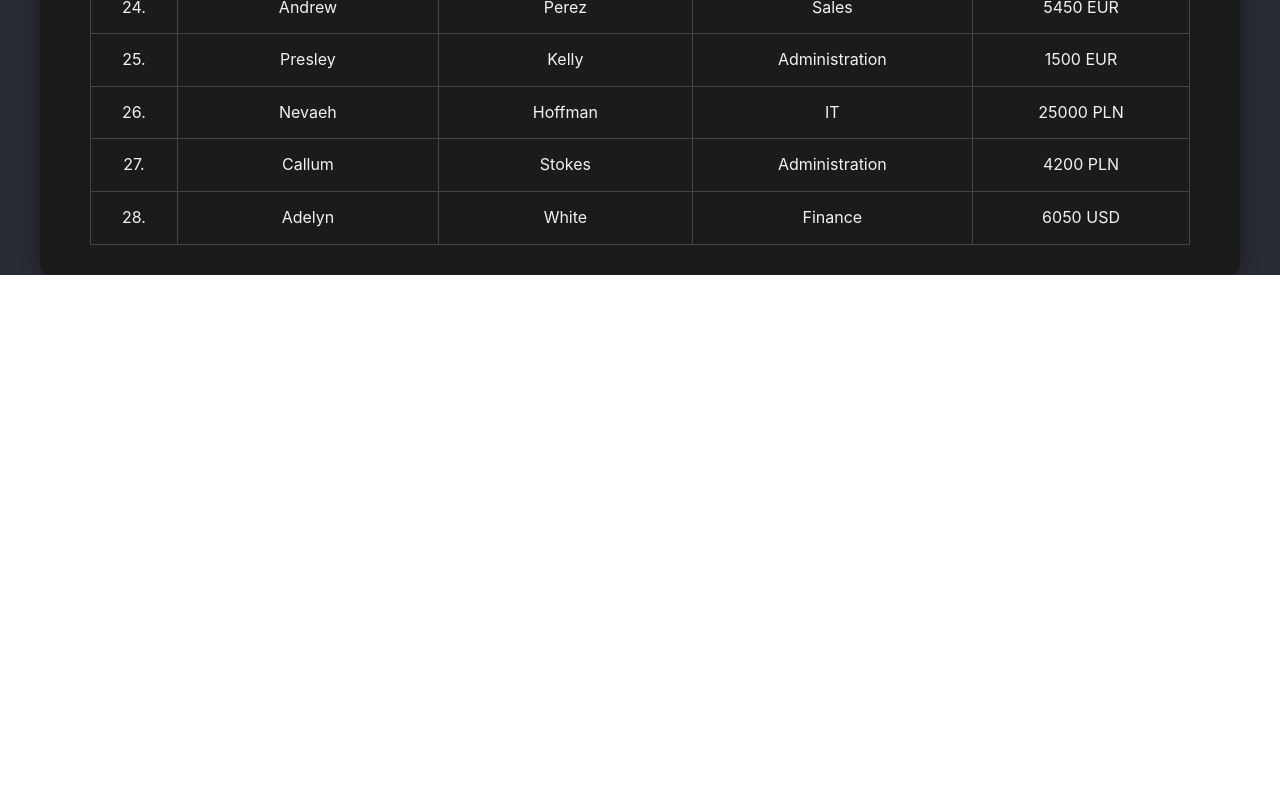
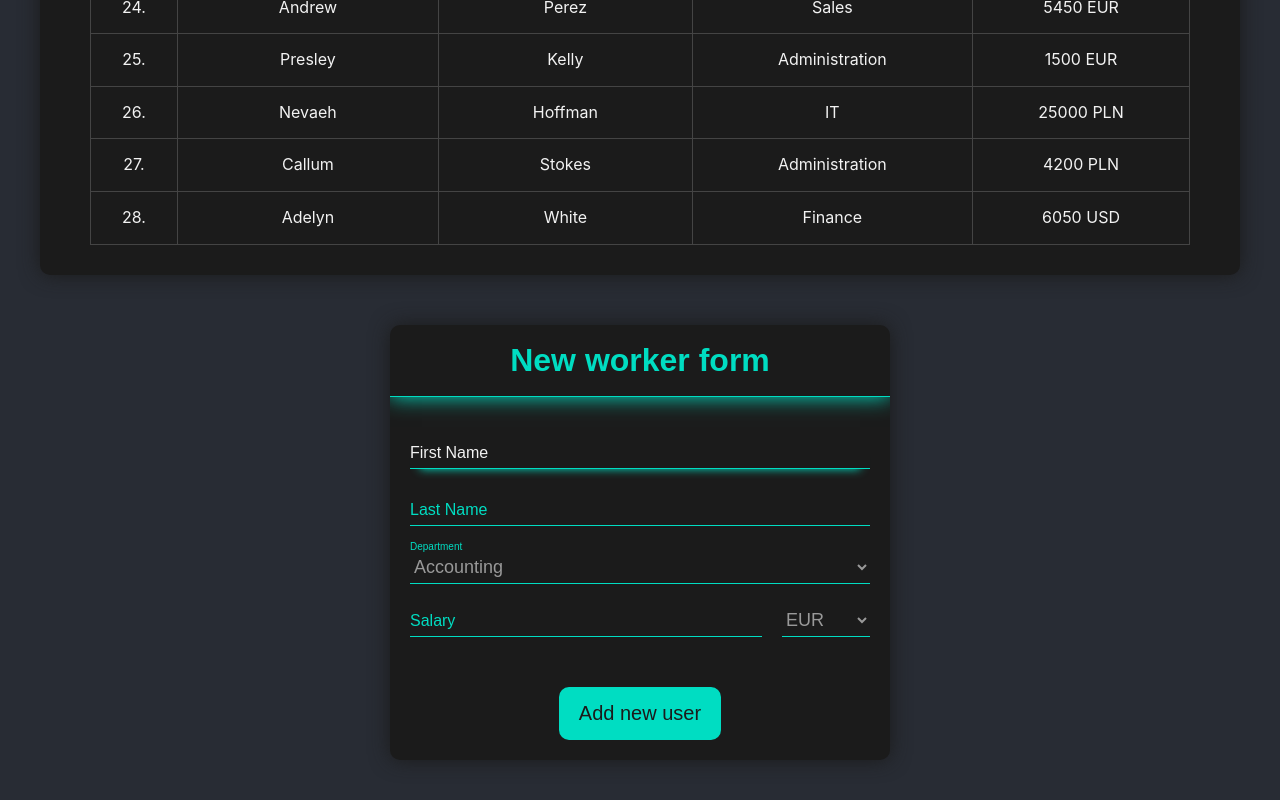
Before and after one commit to pfmnowak/employee-management-react, a React (Create React App) app: page / in a window 1280 px wide. Shown: the part 1404-2204 px from the top of the page. Before the commit the page ends 1679 px from the top, so only its background shows below. Built offline with nearby package versions, Linux system fonts and the light colour scheme.

Commit message:
Add form for adding new employees

```diff
--- a/src/App.tsx
+++ b/src/App.tsx
@@ -1,7 +1,10 @@
+import { useState } from 'react';
 import classes from './App.module.scss';
+import NewWorkerForm from './components/NewWorkerForm';
 import WorkersContainer from './components/WorkersContainer';
+import { Employee } from './types/types';
 
-const initialWorkers = [
+const initialWorkers: Employee[] = [
 	{
 		firstName: 'John',
 		lastName: 'Smith',
@@ -173,11 +176,35 @@ const initialWorkers = [
 	},
 ];
 
+const departmentOptions: string[] = [
+	'IT',
+	'Sales',
+	'HR',
+	'Administration',
+	'Marketing',
+	'Finance',
+	'Accounting',
+	'Management',
+];
+
+const currencyOptions: string[] = ['EUR', 'USD', 'PLN'];
+
 function App() {
+	const [workers, setWorkers] = useState(initialWorkers);
+
+	const submitHandler = (worker: Employee) => {
+		setWorkers(prevWorkers => [...prevWorkers, worker]);
+	};
+
 	return (
 		<div className={classes.App}>
 			<header className={classes['App-header']}>
-				<WorkersContainer workers={initialWorkers} />
+				<WorkersContainer workers={workers} />
+				<NewWorkerForm
+					onFormSubmit={submitHandler}
+					departments={departmentOptions}
+					currencies={currencyOptions}
+				/>
 			</header>
 		</div>
 	);
--- /dev/null
+++ b/src/components/NewWorkerForm.module.scss
@@ -0,0 +1,157 @@
+.form {
+	width: 50rem;
+	background-color: var(--color-tertiary);
+	border-radius: 1rem;
+	box-shadow: 0 0 2rem var(--color-tertiary);
+	font-family: 'Overpass', sans-serif;
+	overflow: hidden;
+	margin: 5rem auto;
+
+	&__header {
+		padding: 1rem;
+		margin-bottom: 2rem;
+		border-bottom: 1px solid var(--color-primary);
+		box-shadow: 0 0 2rem var(--color-primary);
+	}
+
+	&__field__error {
+		color: var(--color-error);
+		margin: 0.25rem 0;
+		font-size: 1.2rem;
+		transition: all 0.5s cubic-bezier(0.075, 0.82, 0.165, 1);
+		max-height: 0;
+		opacity: 0;
+	}
+
+	&__button {
+		display: flex;
+		justify-content: center;
+		background: var(--color-primary);
+		color: var(--color-tertiary);
+		font-family: 'Maven Pro', sans-serif;
+		font-size: 2rem;
+		padding: 1.5rem 2rem;
+		border: none;
+		border-radius: 1rem;
+		transition: all 0.5s cubic-bezier(0.075, 0.82, 0.165, 1);
+		cursor: pointer;
+
+		&:focus,
+		&:hover {
+			outline: none;
+			background: var(--color-tertiary);
+			color: var(--color-primary);
+			box-shadow: 0 0 1rem var(--color-primary);
+		}
+
+		&:active {
+			transform: translateY(2px);
+			box-shadow: 0 0 2rem var(--color-primary);
+		}
+	}
+
+	&__content {
+		padding: 2rem;
+		display: flex;
+		flex-direction: column;
+		align-items: center;
+	}
+
+	&__currency-box {
+		width: 100%;
+		display: flex;
+		align-items: baseline;
+	}
+
+	&__field {
+		position: relative;
+		margin-bottom: 2rem;
+		width: 100%;
+	}
+
+	&__field--search {
+		position: relative;
+		margin-bottom: 0;
+		margin: 0 2rem;
+		width: 100%;
+	}
+
+	&__field__label {
+		position: absolute;
+		z-index: 0;
+		top: 0.35rem;
+		left: 0rem;
+		transition: all 0.5s cubic-bezier(0.075, 0.82, 0.165, 1);
+	}
+
+	&__field__input {
+		width: 100%;
+		border: none;
+		border-bottom: 1px solid var(--color-primary);
+		background-color: transparent;
+		padding: 0.5rem 0;
+		font-size: 1.8rem;
+		position: relative;
+		z-index: 1;
+		color: var(--color-grey-light);
+	}
+
+	&__field__input--short {
+		width: 25%;
+		margin-left: 2rem;
+	}
+
+	&__field__input:invalid {
+		border-bottom: 1px solid var(--color-error);
+	}
+
+	&__field__input:invalid:focus {
+		box-shadow: 0 1rem 1rem -1rem var(--color-error);
+	}
+
+	&__field__input:placeholder-shown {
+		border-bottom: 1px solid var(--color-primary);
+	}
+
+	&__field__input:placeholder-shown:focus {
+		box-shadow: 0 1rem 1rem -1rem var(--color-primary);
+	}
+
+	&__field__input:focus {
+		outline: none;
+		color: var(--color-secondary);
+		box-shadow: 0 1rem 1rem -1rem var(--color-primary);
+	}
+
+	&__field__input:hover {
+		color: var(--color-secondary);
+	}
+
+	&__field__input:focus + &__field__label,
+	&__field__input:hover + &__field__label {
+		color: var(--color-secondary);
+	}
+
+	&__field__input:invalid ~ &__field__error {
+		max-height: 40px;
+		opacity: 1;
+	}
+
+	&__field__input:placeholder-shown ~ &__field__error {
+		max-height: 0;
+		opacity: 0;
+	}
+
+	&__field__input:focus + &__field__label,
+	&__field__input:valid + &__field__label,
+	&__field__input:invalid + &__field__label {
+		top: -1.2rem;
+		font-size: 1rem;
+	}
+
+	&__field__input:placeholder-shown + &__field__label {
+		top: 0.35rem;
+		font-size: 1.8rem;
+		font-size: 1.6rem;
+	}
+}
--- /dev/null
+++ b/src/components/NewWorkerForm.tsx
@@ -0,0 +1,135 @@
+import { useRef } from 'react';
+import { Employee } from './../types/types';
+import classes from './NewWorkerForm.module.scss';
+
+type NewWorkerFormProps = {
+	onFormSubmit: (worker: Employee) => void;
+	departments: string[];
+	currencies: string[];
+};
+
+const NewWorkerForm = (props: NewWorkerFormProps) => {
+	const firstNameRef = useRef<HTMLInputElement>(null);
+	const lastNameRef = useRef<HTMLInputElement>(null);
+	const departmentRef = useRef<HTMLSelectElement>(null);
+	const salaryRef = useRef<HTMLInputElement>(null);
+	const currencyRef = useRef<HTMLSelectElement>(null);
+
+	const submitFormHandler = (event: React.FormEvent) => {
+		event.preventDefault();
+
+		props.onFormSubmit({
+			firstName: firstNameRef.current?.value ?? '',
+			lastName: lastNameRef.current?.value ?? '',
+			department: departmentRef.current?.value ?? '',
+			salary: {
+				amount: +(salaryRef.current?.value ?? 1000),
+				currency: currencyRef.current?.value ?? 'EUR',
+			},
+		});
+		if (firstNameRef.current) firstNameRef.current.value = '';
+		if (lastNameRef.current) lastNameRef.current.value = '';
+		if (salaryRef.current) salaryRef.current.value = '';
+	};
+
+	return (
+		<form className={classes.form} onSubmit={submitFormHandler}>
+			<h1 className={classes.form__header}>New worker form</h1>
+			<div className={classes.form__content}>
+				<div className={classes.form__field}>
+					<input
+						type='text'
+						className={classes.form__field__input}
+						ref={firstNameRef}
+						name='firstName'
+						id='firstName'
+						placeholder=' '
+						pattern='[A-Za-ząćęłńóśźżĄĆĘŁŃÓŚŹŻ]{2,30}'
+						required
+						autoFocus
+					/>
+					<label htmlFor='firstName' className={classes.form__field__label}>
+						First Name
+					</label>
+					<p className={classes.form__field__error}>Is your First Name correct?</p>
+				</div>
+				<div className={classes.form__field}>
+					<input
+						type='text'
+						className={classes.form__field__input}
+						ref={lastNameRef}
+						name='lastName'
+						id='lastName'
+						placeholder=' '
+						pattern='[A-Za-ząćęłńóśźżĄĆĘŁŃÓŚŹŻ]{2,30}'
+						required
+					/>
+					<label htmlFor='lastName' className={classes.form__field__label}>
+						Last Name
+					</label>
+					<p className={classes.form__field__error}>Is your Last Name correct?</p>
+				</div>
+				<div className={classes.form__field}>
+					<select
+						className={classes.form__field__input}
+						ref={departmentRef}
+						name='department'
+						id='department'
+						required
+					>
+						{props.departments
+							.sort((a, b) => {
+								return ('' + a).localeCompare(b);
+							})
+							.map(option => (
+								<option key={option} value={option} label={option} />
+							))}
+					</select>
+					<label htmlFor='department' className={classes.form__field__label}>
+						Department
+					</label>
+				</div>
+				<div className={classes['form__currency-box']}>
+					<div className={classes.form__field}>
+						<input
+							type='number'
+							className={classes.form__field__input}
+							ref={salaryRef}
+							name='salary'
+							id='salary'
+							placeholder=' '
+							min={1000}
+							max={200000}
+							required
+						/>
+						<label htmlFor='salary' className={classes.form__field__label}>
+							Salary
+						</label>
+						<p className={classes.form__field__error}>Is your Salary correct? (1k - 200k)</p>
+					</div>
+					<select
+						className={`${classes.form__field__input} ${classes['form__field__input--short']}`}
+						ref={currencyRef}
+						name='currency'
+						id='currency'
+						required
+					>
+						{props.currencies
+							.sort((a, b) => {
+								return ('' + a).localeCompare(b);
+							})
+							.map(option => (
+								<option key={option} value={option} label={option} />
+							))}
+					</select>
+				</div>
+				<br />
+				<button className={classes.form__button} type='submit' id='submit-button'>
+					Add new user
+				</button>
+			</div>
+		</form>
+	);
+};
+
+export default NewWorkerForm;
```
